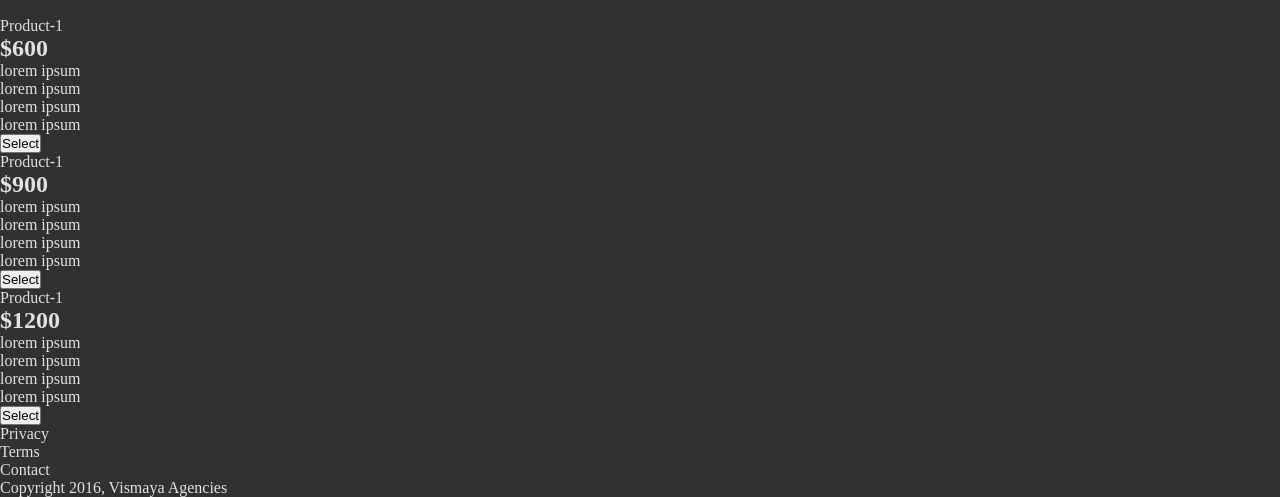
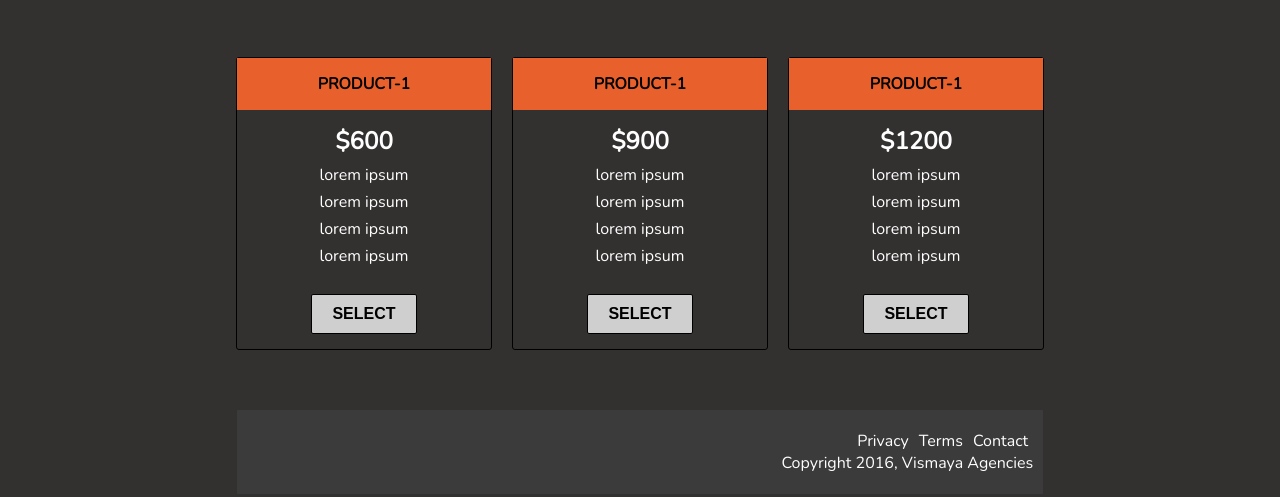
Before and after one commit to codedstrings/fcc_journey, a plain HTML site: page Responsive_CSS/ProductLandingPage/index.html in a window 1280 px wide. Shown: the part 1033-1530 px from the top of the page. Drawn offline with nearby package versions, Linux system fonts and the light colour scheme.

Commit message:
css_changes; productlandingpage

```diff
--- a/Responsive_CSS/ProductLandingPage/index.html
+++ b/Responsive_CSS/ProductLandingPage/index.html
@@ -7,6 +7,9 @@
     <title>ProductLandingPage</title>
     <link rel="stylesheet" href="styles.css">
     <link rel="stylesheet" href="https://use.fontawesome.com/releases/v5.8.1/css/all.css" integrity="sha384-50oBUHEmvpQ+1lW4y57PTFmhCaXp0ML5d60M1M7uH2+nqUivzIebhndOJK28anvf" crossorigin="anonymous">
+    <link rel="preconnect" href="https://fonts.googleapis.com">
+<link rel="preconnect" href="https://fonts.gstatic.com" crossorigin>
+<link href="https://fonts.googleapis.com/css2?family=Nunito&display=swap" rel="stylesheet">
 </head>
 
 <body>
--- a/Responsive_CSS/ProductLandingPage/styles.css
+++ b/Responsive_CSS/ProductLandingPage/styles.css
@@ -1,3 +1,6 @@
+:root{
+    --themeaccent: #e8602b;
+}
 * {
     box-sizing: border-box;
     margin: 0;
@@ -7,7 +10,8 @@
 
 body {
     background-color: rgb(51, 48, 48);
-    color: rgba(254, 254, 254, 0.863);
+    color: rgb(254, 254, 254);
+    font-family: 'Nunito', sans-serif;
 }
 
 a {
@@ -71,7 +75,7 @@ nav>ul {
     height: 30px;
     margin: 15px 0;
     border: 0;
-    background-color: #e9602c;
+    background-color: var(--themeaccent);
     color: rgb(34, 32, 32);
     text-transform: uppercase;
     font-size: 1em;
@@ -104,7 +108,7 @@ nav>ul {
     justify-content: center;
     height: 125px;
     width: 20vw;
-    color: darkorange;
+    color: var(--themeaccent)
 }
 #features .desc {
     display: flex;
@@ -121,3 +125,67 @@ nav>ul {
     justify-content: center;
     max-width: 60%;
 }
+#pricing{
+    display: flex;
+    justify-content: center;
+    margin: 50px 0;
+}
+.product{
+    border: 1px solid black;
+    width: 20vw;
+    display: flex;
+    flex-direction: column;
+    align-items: center;
+    text-align: center;
+    margin: 10px;
+    border-radius: 3px;
+}
+.productname{
+    text-transform: uppercase ;
+    background-color: var(--themeaccent);
+    color: black;
+    padding: 15px 0;
+    width: 100%;
+    font-weight: 700;
+}
+.h2price {
+   margin-top: 15px;
+}
+.product>ol{
+    margin: 7px 0;
+}
+.product>ol>li{
+    margin-bottom: 5px;
+}
+button{
+    border: 0;
+    margin: 15px 0;
+    background-color: #cfcfcf;
+    font-weight: 400;
+    padding: 0 20px;
+    height: 40px;
+    font-size: 1em;
+    font-weight: 700;
+    text-transform: uppercase;
+    border: 1px solid black;
+    border-radius: 2px;
+    cursor: pointer;
+}
+
+footer{
+    display: flex;
+    flex-direction: column;
+    justify-content: flex-end;
+    align-items: flex-end;
+    max-width: 63%;
+    /* border: 1px solid red; */
+    margin: 0 auto;
+    background-color: #3c3b3b;
+    padding: 20px 10px;
+}
+footer>ul{
+    display: flex;
+}
+footer>ul>li{
+    margin: 0 5px;
+}
```
